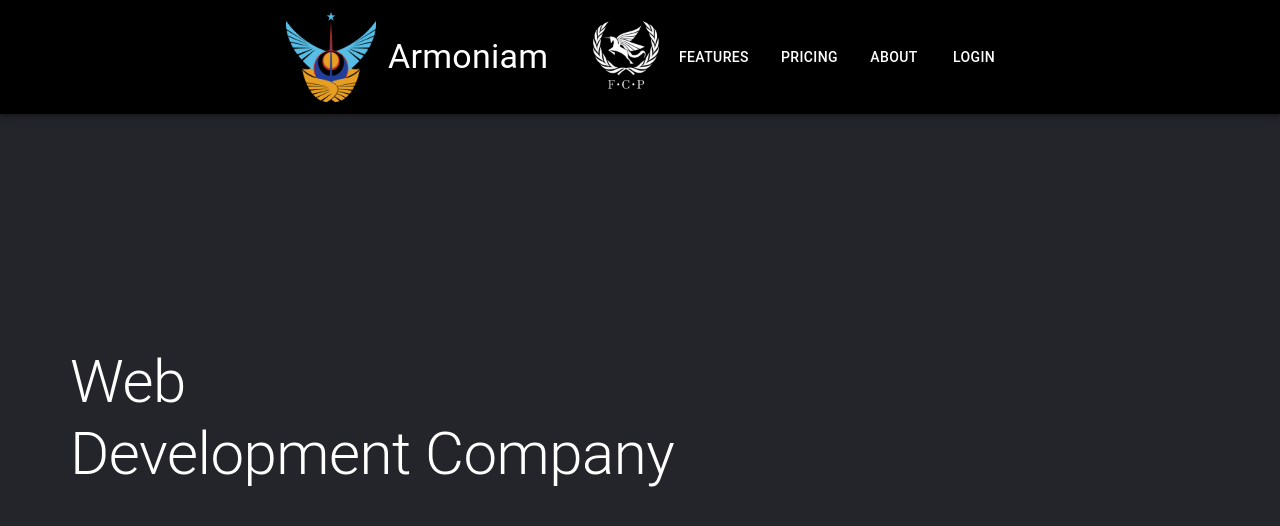
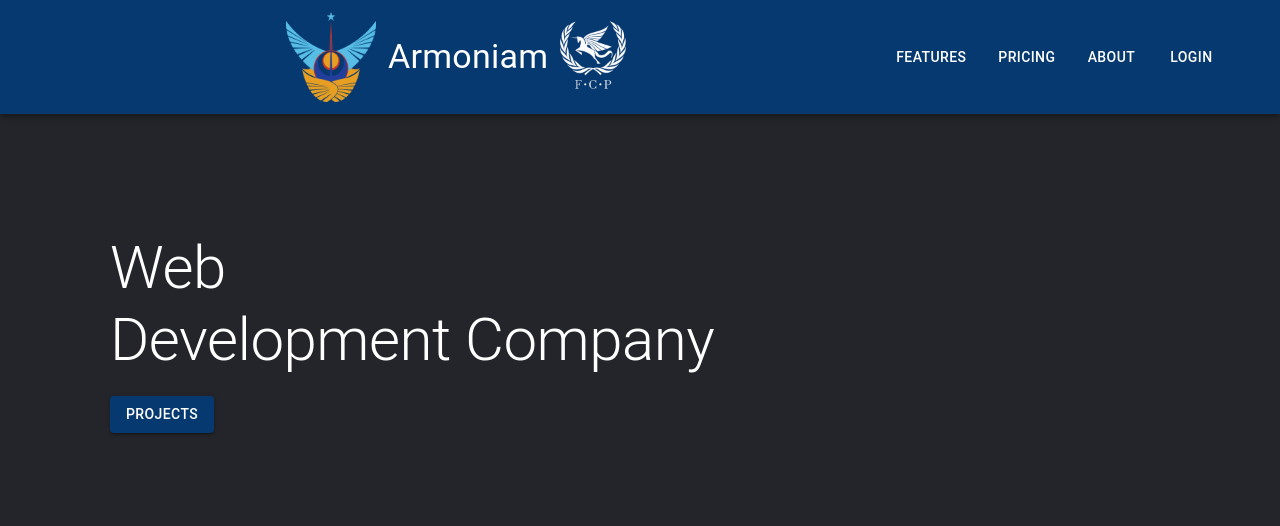
Before and after one commit to isaiahcrumph/new-website, a React (Create React App) app: page / in a window 1280 px wide. Shown: the top 526 px of the page. Built offline with nearby package versions, Linux system fonts and the light colour scheme.

Commit message:
button add, color change, responsiveness

```diff
--- a/src/App.css
+++ b/src/App.css
@@ -54,10 +54,13 @@ a {
 
 }
 
-@media screen and (max-width:1633px) {
+@media screen and (max-width:1677px) {
 
   .hero-banner-img {
     display: none;
   }
 
+  .greetingsText{
+   position: center;
+  }
 }
--- a/src/App.js
+++ b/src/App.js
@@ -7,7 +7,11 @@ import Home from "./Pages/Home";
 import TechDetail from "./Pages/TechDetail";
 
 const greetingsText = (
-  <Typography color="white" variant="h2">
+  <Typography
+    color="white"
+    variant="h2"
+    sx={{ ml: { lg: "40px", xs: "10px" } }}
+  >
     Web <br /> Development Company
   </Typography>
 );
--- a/src/Components/HeroBanner.js
+++ b/src/Components/HeroBanner.js
@@ -5,14 +5,28 @@ import HeroBannerImg from "../Assets/Images/HeroBannerImg.png";
 const HeroBanner = ({ greetingsText }) => {
   return (
     <Box
-      sx={{ mt: { lg: "212px", xs: "70px" }, ml: { sm: "50px" } }}
+      src={greetingsText}
+      sx={{ mt: { lg: "212px", xs: "200px" }, ml: { sm: "50px" } }}
       position="relative"
       p="20px"
     >
       {greetingsText}
 
       <Typography color="white" variant="h5"></Typography>
-      <Button />
+      <Button
+        variant="contained"
+        onClick={() => {
+          alert("clicked");
+        }}
+        sx={{
+          mt: { lg: "20px", xs: "10px" },
+          ml: { lg: "40px", xs: "10px" },
+          bgcolor: "#063970",
+        }}
+        position
+      >
+        Projects
+      </Button>
 
       <img src={HeroBannerImg} alt="hero-banner" className="hero-banner-img" />
     </Box>
--- a/src/Components/Navbar.js
+++ b/src/Components/Navbar.js
@@ -7,7 +7,7 @@ import FCP from "../Assets/Images/FCP.png";
 
 const Navbar = ({ title }) => {
   return (
-    <AppBar position="static" sx={{ bgcolor: "#000" }}>
+    <AppBar position="fixed" sx={{ bgcolor: "#063970" }}>
       <Toolbar>
         <IconButton
           size="large"
@@ -28,9 +28,13 @@ const Navbar = ({ title }) => {
           {title}
         </Typography>
         <Link href="#Tech">
-          <img src={FCP} className="logo" />
+          <img src={FCP} className="logo" position="responsive" />
         </Link>
-        <Stack direction="row" spacing={2} sx={{ mr: { sm: "250px" } }}>
+        <Stack
+          direction="row"
+          spacing={2}
+          sx={{ mr: { sm: "250px" }, ml: { sm: "250px" } }}
+        >
           <Button color="inherit">Features</Button>
           <Button color="inherit">Pricing</Button>
           <Button color="inherit">About</Button>
--- a/src/Pages/Home.js
+++ b/src/Pages/Home.js
@@ -1,4 +1,4 @@
-import { Box, ListItemSecondaryAction } from "@mui/material";
+import { Box } from "@mui/material";
 import React from "react";
 import HeroBanner from "../Components/HeroBanner";
 
```
